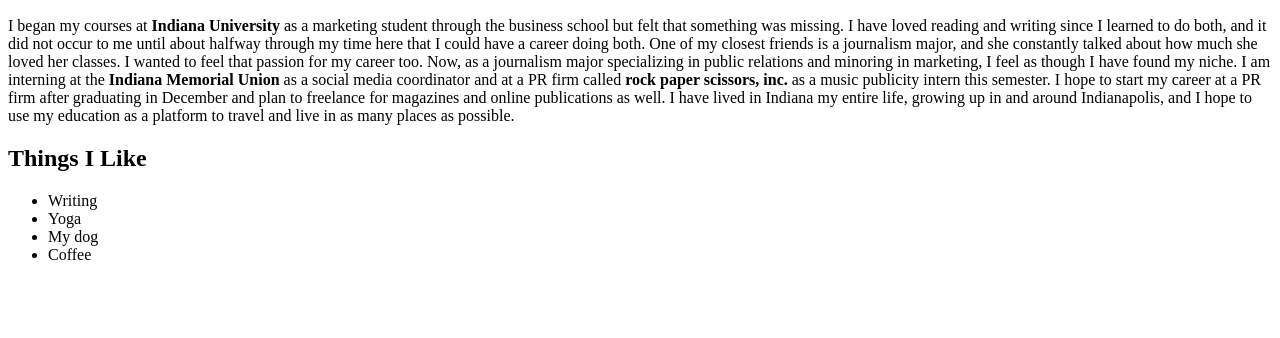
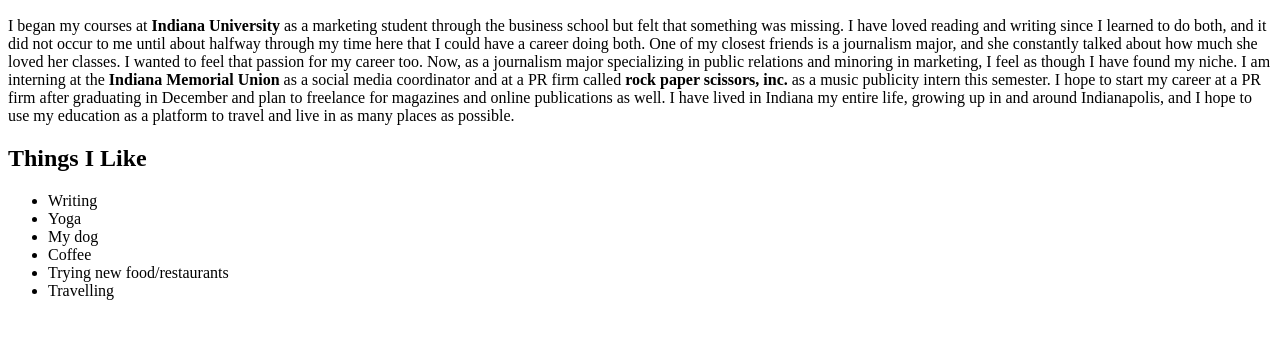
Before and after one commit to natalieeisele/natalieeisele.github.io, a plain HTML site: page index.html in a window 1280 px wide. Shown: the part 96-434 px from the top of the page. Drawn offline with Linux system fonts and the light colour scheme.

Commit message:
Update index.html

```diff
--- a/index.html
+++ b/index.html
@@ -23,6 +23,8 @@
       <li>Yoga</li>
       <li>My dog </li>
       <li>Coffee </li>
+      <li>Trying new food/restaurants</li>
+      <li>Travelling</li>
     </ul>
   </body>
 </html>
```
